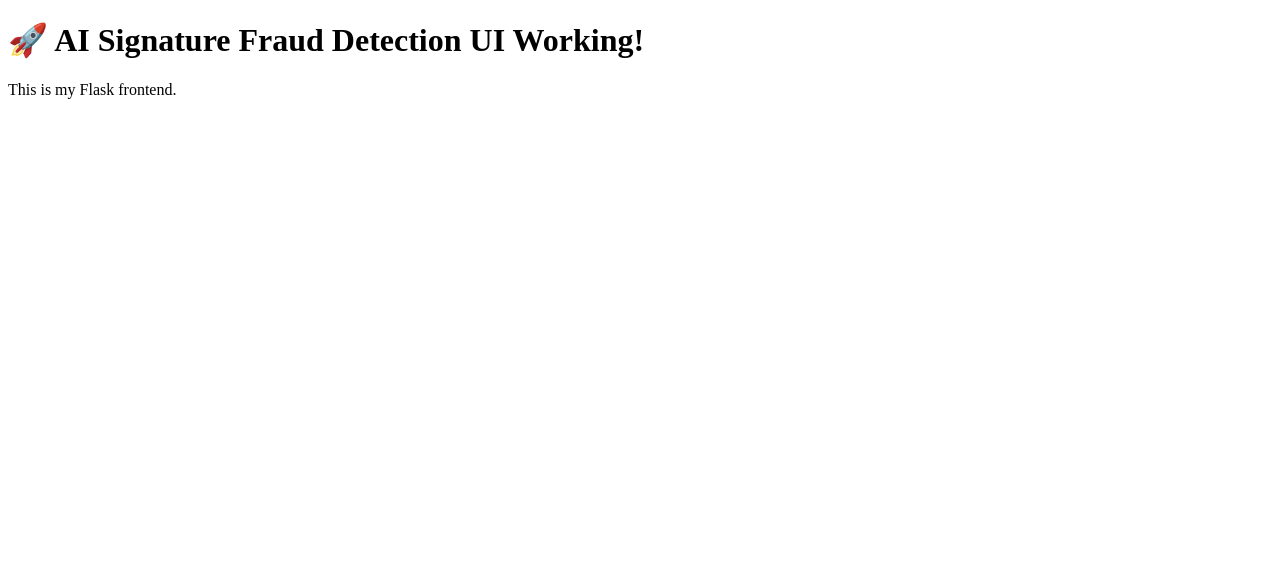
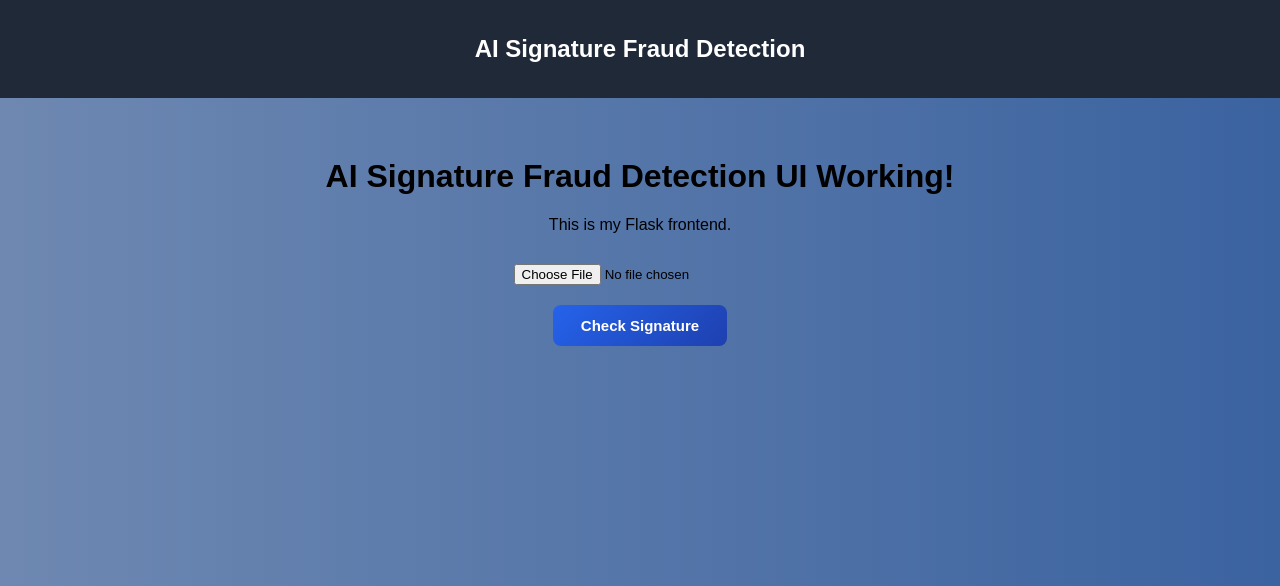
Before and after one commit to drishtijain135/ai-signature-fraud-intelligence, a Flask app: page / in a window 1280 px wide. Shown: the top 586 px of the page. Run offline with Flask 3, Linux system fonts and the light colour scheme.

Commit message:
UI: Improved styling and layout

```diff
--- a/templates/index.html
+++ b/templates/index.html
@@ -1,10 +1,21 @@
-<!DOCTYPE html>
-<html>
-<head>
-    <title>AI Signature Fraud Detection</title>
-</head>
-<body>
-    <h1>🚀 AI Signature Fraud Detection UI Working!</h1>
+{% extends "base.html" %}
+
+{% block title %}Home{% endblock %}
+
+{% block content %}
+<div class=""container">
+ <div class="hero">
+    <h1>AI Signature Fraud Detection UI Working!</h1>
     <p>This is my Flask frontend.</p>
-</body>
-</html>
+ </div>
+
+ <div class="upload-section">
+    <form method="POST" enctype="multipart/form-data">
+        <input type="file" name="signature" accept="image/*" required>
+        <br>
+        <button type="submit">Check Signature</button>
+    </form>
+ </div>
+</div>
+
+{% endblock %}
```
Also changed, not shown: static/js/main.js (added).
